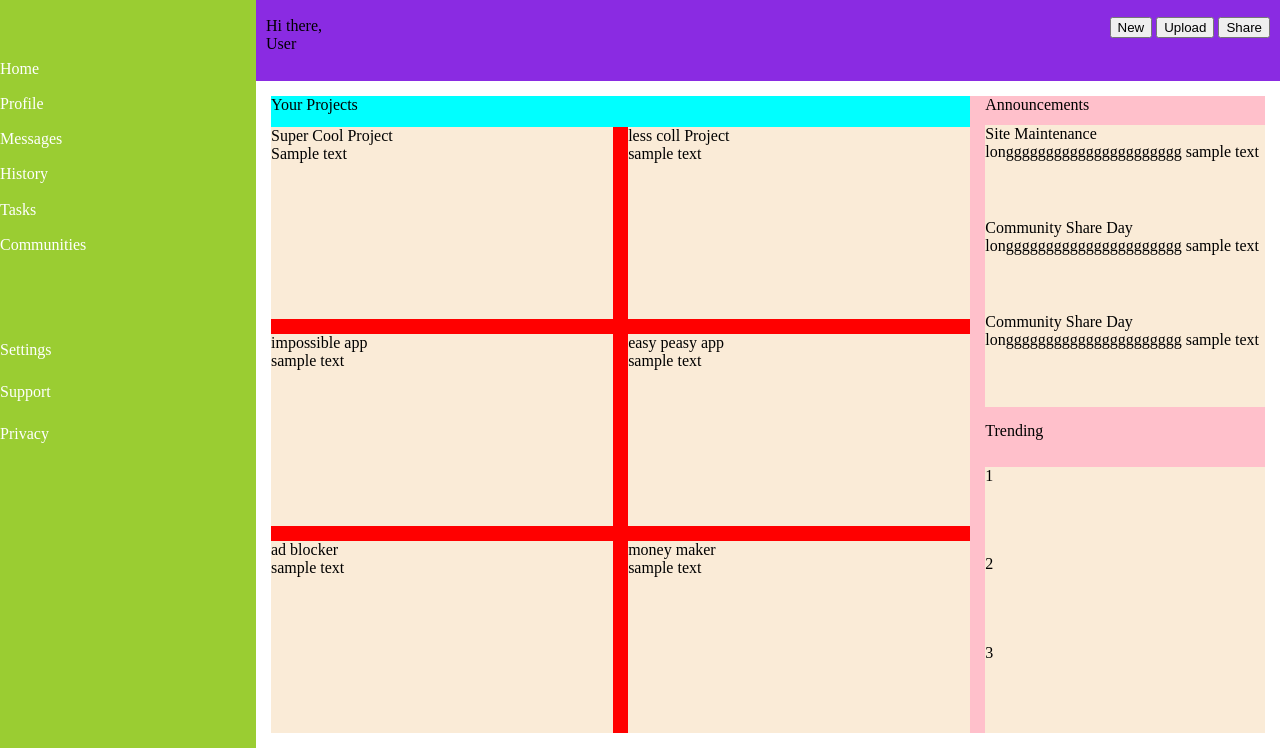
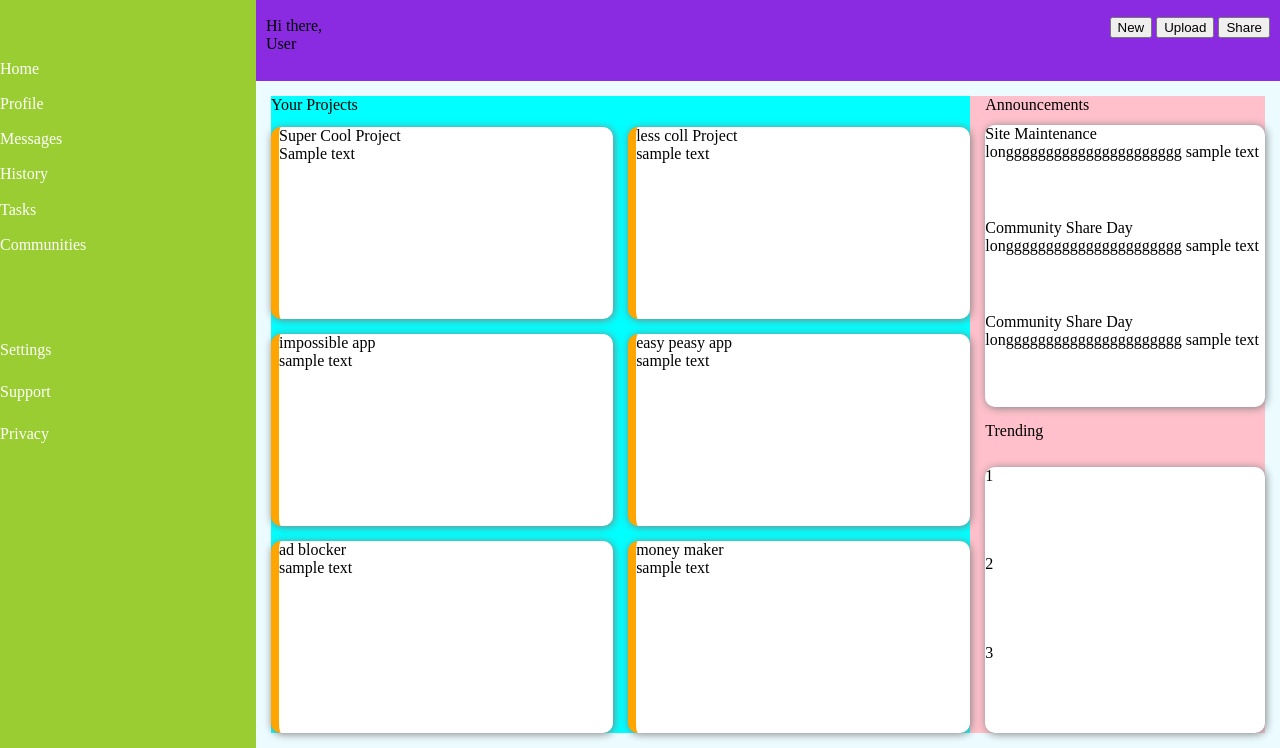
Before and after one commit to haulohaulo/admin-dashboard-odin, a plain HTML site: page index.html in a window 1280 px wide. Shown: the part 52-800 px from the top of the page. Drawn offline with Linux system fonts and the light colour scheme.

Commit message:
Add Border Box Styling To All Cards

```diff
--- a/styles.css
+++ b/styles.css
@@ -7,6 +7,8 @@ body {
     display: grid;
     grid-template-columns: 1fr 4fr;
     grid-template-rows: .8fr 4fr;
+
+    background-color: #ebfbff;
 
 }
 
@@ -75,6 +77,16 @@ input[type="search"] {
 }
 
 
+.projects > .card-container > .card,
+.announcements > .card-container,
+.trending > .card-container {
+    background-color: white;
+    border-radius: 10px;
+    box-shadow: 1px 1px 8px gray;
+}
+
+
+
 
 .projects {
     background-color: aqua;
@@ -82,16 +94,17 @@ input[type="search"] {
 
     display: grid;
     grid-template-rows: .8fr 16fr;
-
-
 }
 
 .projects > .card-container {
     display: grid;
     grid-template-columns: repeat(auto-fit, minmax(250px, 1fr));
-    background-color: red;
+
     gap: 15px;
+}
 
+.projects > .card-container > .card {
+    border-left: solid orange 8px;
 }
 
 .announcements {
@@ -111,8 +124,3 @@ input[type="search"] {
 .trending > .card-container {
     display: grid;
 }
-
-.card {
-    background-color: antiquewhite;
-
-}
```
